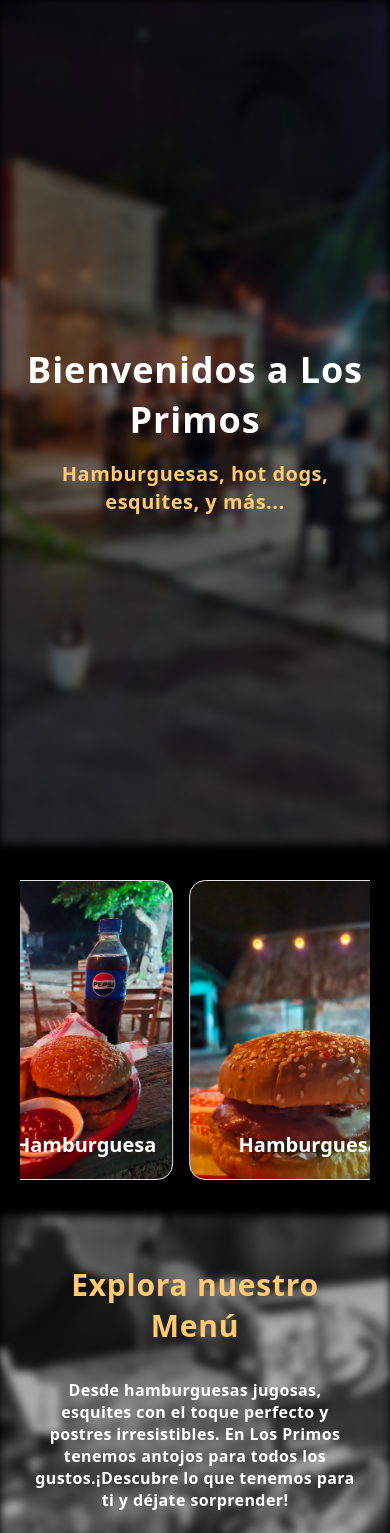
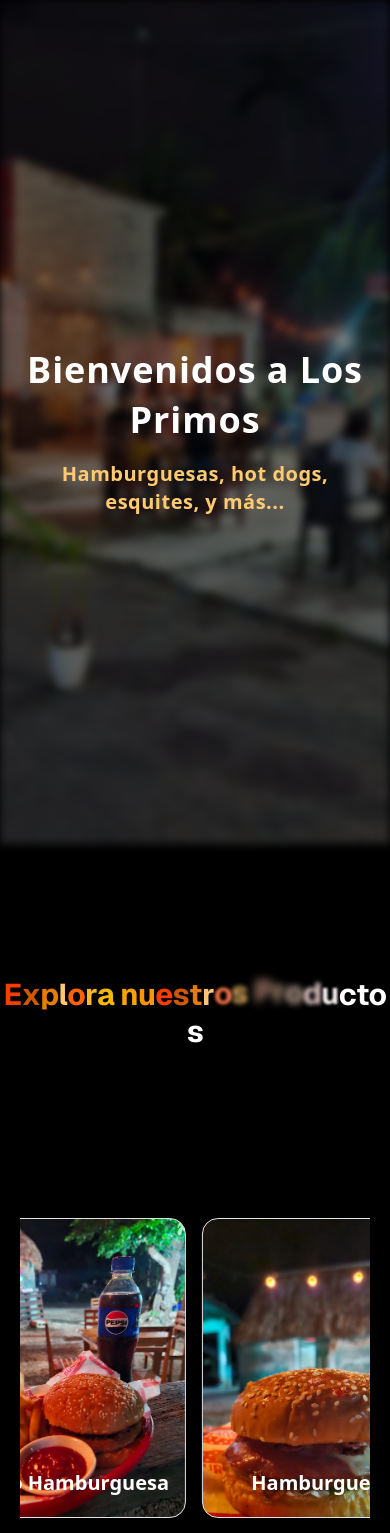
Before and after one commit to heyitsGaspar/LandingPage_Los_Primos, a Next.js app: page / in a window 390 px wide. Shown: the top 1533 px of the page. Built offline with nearby package versions, Linux system fonts and the light colour scheme.

Commit message:
new responsive design

```diff
--- a/src/app/page.tsx
+++ b/src/app/page.tsx
@@ -5,6 +5,7 @@ import { motion } from 'motion/react'
 import { InfiniteMovingCardsFoods } from '@/components/landing/infiniteCards'
 import { CardStackFoods } from '@/components/landing/cardStack'
 import { AboutUs } from '@/components/landing/aboutUs'
+import { ColourfulTextDemo } from '@/components/landing/colourfulTittle'
 
 const text = 'Bienvenidos a Los Primos'
 const text2 = 'Hamburguesas, hot dogs, esquites, y más...'
@@ -39,15 +40,31 @@ export default function Home () {
         </div>
       </div>
 
+      {/* Sección de Titulo */}
+
+      {/* Sección de Título */}
 <motion.div
-        className='relative w-full min-h-[40vh] p-5'
+  className='relative w-full min-h-[30vh] sm:min-h-[50vh] xs:min-h-[30vh]'
   initial={{ opacity: 0, y: 50 }}
   whileInView={{ opacity: 1, y: 0 }}
   transition={{ duration: 0.8 }}
   viewport={{ once: true }}
 >
+  <ColourfulTextDemo />
+</motion.div>
+
+{/* Sección de Tarjetas Infinitas */}
+<motion.div
+  className='relative w-full min-h-[20vh] p-5 flex items-center justify-center'
+  initial={{ opacity: 0, y: 50 }}
+  whileInView={{ opacity: 1, y: 0 }}
+  transition={{ duration: 0.8, delay: 0.2 }}
+  viewport={{ once: true }}
+>
   <InfiniteMovingCardsFoods />
 </motion.div>
+
+
       {/* Sección de menú y tarjetas */}
       <motion.div
         initial={{ opacity: 0, y: 50 }}
--- /dev/null
+++ b/src/components/landing/colourfulTittle.tsx
@@ -0,0 +1,15 @@
+"use client";
+import React from "react";
+import ColourfulText from "@/components/ui/colourful-text";
+
+
+export function ColourfulTextDemo() {
+  return (
+    <div className=" min-h-[40vh] w-full flex items-center justify-center relative overflow-hidden ">
+
+      <h1 className="text-3xl md:p-5  md:text-5xl lg:text-7xl font-bold text-center text-white relative z-2 font-poppins">
+        <ColourfulText text="Explora nuestros Productos" />
+      </h1>
+    </div>
+  );
+}
--- a/src/components/ui/colourful-text.tsx
+++ b/src/components/ui/colourful-text.tsx
@@ -4,16 +4,16 @@ import { motion } from "motion/react";
 
 export default function ColourfulText({ text }: { text: string }) {
   const colors = [
-    "rgb(131, 179, 32)",
-    "rgb(47, 195, 106)",
-    "rgb(42, 169, 210)",
-    "rgb(4, 112, 202)",
-    "rgb(107, 10, 255)",
-    "rgb(183, 0, 218)",
-    "rgb(218, 0, 171)",
-    "rgb(230, 64, 92)",
-    "rgb(232, 98, 63)",
-    "rgb(249, 129, 47)",
+    "rgb(255, 201, 113)",
+    "rgb(255, 182, 39)",
+    "rgb(255, 149, 5)",
+    "rgb(226, 113, 29)",
+    "rgb(204, 88, 3)",
+    "rgb(243, 183, 0)",
+    "rgb(250, 163, 0)",
+    "rgb(229, 124, 4)",
+    "rgb(255, 98, 1)",
+    "rgb(246, 62, 2)",
   ];
 
   const [currentColors, setCurrentColors] = React.useState(colors);
```
Lines whose indentation alone changed are shown as unchanged.
